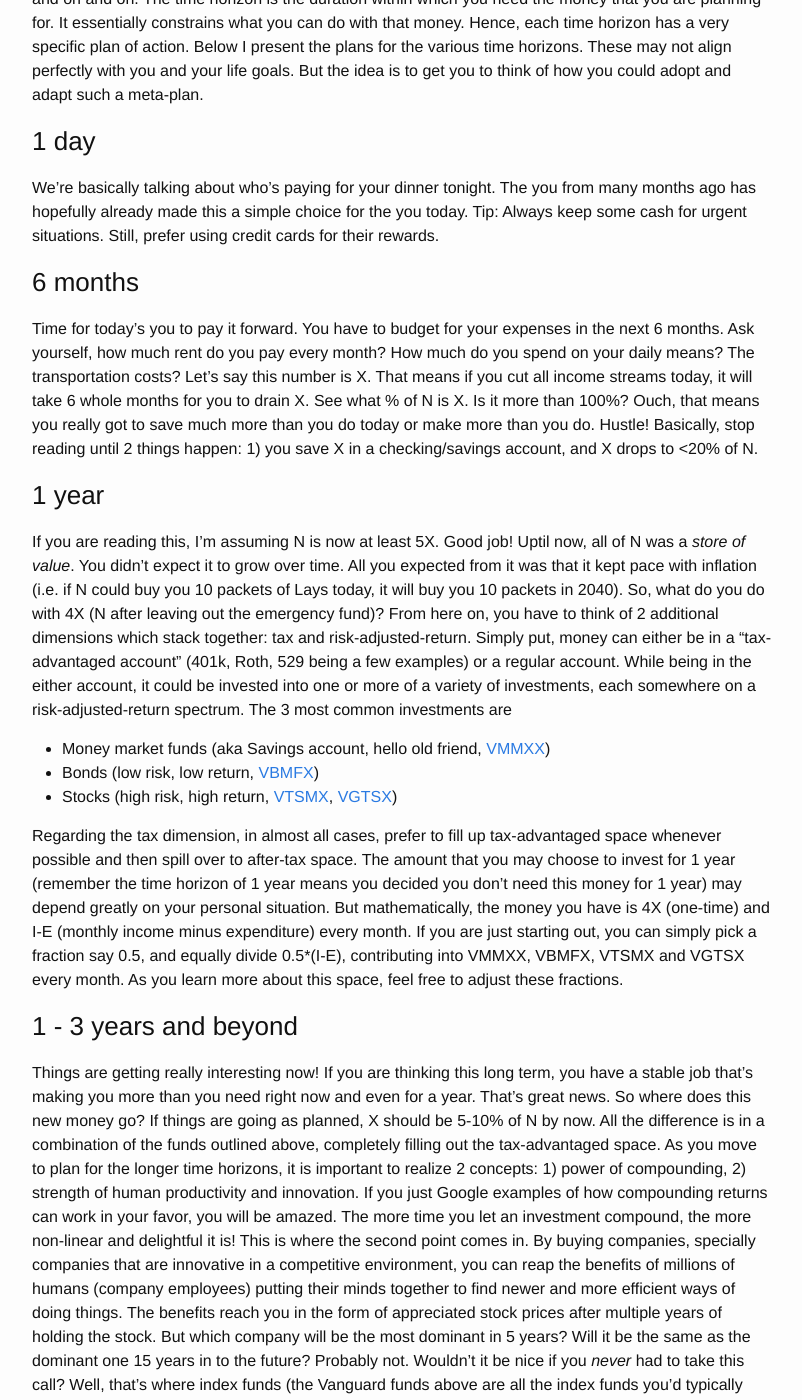
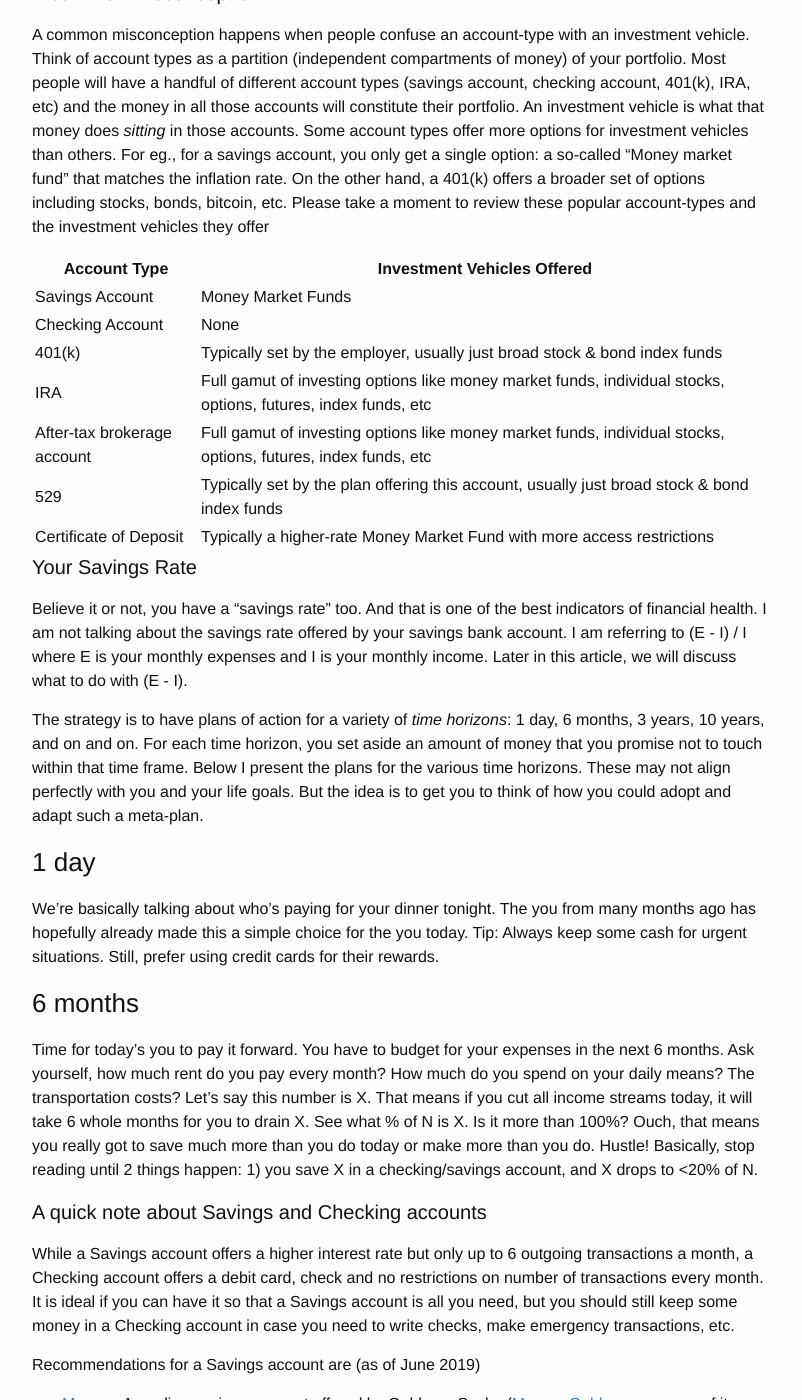
Before and after one commit to xenophene/xenophene.github.io, a Jekyll site: the page built from _posts/2018-01-24-hands-of-financial-planning.markdown, in a window 1280 px wide and 1400 px high, scrolled down 579 px. Shown: the whole window, without its empty margins (238-1040 px from the left). Built offline with Jekyll 4.4.1, drawn with Linux system fonts in a browser that asks for light colours; some of the changed text lies outside the part shown.

Commit message:
modified macro planning

```diff
--- a/_posts/2018-01-24-hands-of-financial-planning.markdown
+++ b/_posts/2018-01-24-hands-of-financial-planning.markdown
@@ -5,9 +5,10 @@ date: 2018-01-24 23:00:00 -0800
 categories: finance
 ---
 
-Human Emotion is a powerful force. The reason it is such a powerful and core element of the human psyche is that it helps us to
-make _decisions_. Not necessarily _good_ or _rational_ decisions, but decisions nonetheless. It helps us get past the forks in the
-road. Our emotions are able to make these decisions for us essentially because they encode and intricately tie together our life experiences,
+**Updated: June 2019**
+
+Human Emotion is a powerful force which, among other things, helps us to _decisions_. Not necessarily _good_ or _rational_ decisions, but decisions nonetheless.
+It helps us get past the forks in the road. Our emotions essentially encode and intricately tie together our life experiences,
 biases, likes and dislikes. Now, emotion can work out brilliantly for some. But, consistenly relying on one's emotions to make decisions can very
 quickly derail into something akin to playing a lottery. Even if you win, you know you can't explain it, let alone repeat the process.
 And one of the last things you want to do is to use all your hard-earned money to buy lottery tickets.
@@ -17,9 +18,30 @@ exceedingly simple by design. It is clearly not the cleverest thing you can do,
 As we go through the strategy, keep in mind, the concept of _net worth_ which we will keep alluding to. It is basically the worth of everything you own.
 We will use N to denote it.
 
-The strategy is to have plans of action for a variety of time horizons. 1 day, 6 months, 3 years, 10 years, and on and on. The time horizon is the duration
-within which you need the money that you are planning for. It essentially constrains what you can do with that money. Hence, each time horizon has
-a very specific plan of action. Below I present the plans for the various time horizons. These may not align perfectly with you and your life goals. But
+#### A common misconception
+A common misconception happens when people confuse an account-type with an investment vehicle. Think of account types as a partition (independent compartments of money) of your portfolio. Most people
+will have a handful of different account types (savings account, checking account, 401(k), IRA, etc) and the money in all those accounts will constitute their portfolio. An investment vehicle is what
+that money does _sitting_ in those accounts. Some account types offer more options for investment vehicles than others. For eg., for a savings account, you only get a single option: a so-called "Money market fund"
+that matches the inflation rate. On the other hand, a 401(k) offers a broader set of options including stocks, bonds, bitcoin, etc.
+Please take a moment to review these popular account-types and the investment vehicles they offer
+
+| Account Type  | Investment Vehicles Offered  |
+|---|---|
+| Savings Account  | Money Market Funds  |
+| Checking Account  | None  |
+| 401(k)  | Typically set by the employer, usually just broad stock & bond index funds  |
+| IRA  | Full gamut of investing options like money market funds, individual stocks, options, futures, index funds, etc  |
+| After-tax brokerage account  | Full gamut of investing options like money market funds, individual stocks, options, futures, index funds, etc  |
+| 529  |  Typically set by the plan offering this account, usually just broad stock & bond index funds |
+| Certificate of Deposit  |  Typically a higher-rate Money Market Fund with more access restrictions |
+
+#### Your Savings Rate
+Believe it or not, you have a "savings rate" too. And that is one of the best indicators of financial health. I am not talking about the savings rate offered by your
+savings bank account. I am referring to (E - I) / I where E is your monthly expenses and I is your monthly income. Later in this article, we will discuss what to do with (E - I).
+
+The strategy is to have plans of action for a variety of *time horizons*: 1 day, 6 months, 3 years, 10 years, and on and on. For each time horizon,
+you set aside an amount of money that you promise not to touch within that time frame.
+Below I present the plans for the various time horizons. These may not align perfectly with you and your life goals. But
 the idea is to get you to think of how you could adopt and adapt such a meta-plan.
 
 ### 1 day
@@ -33,30 +55,55 @@ it will take 6 whole months for you to drain X. See what % of N is X. Is it more
 do today or make more than you do. Hustle! Basically, stop reading until 2 things happen: 1) you save X in a checking/savings account, and X drops to <20%
 of N.
 
+#### A quick note about Savings and Checking accounts
+While a Savings account offers a higher interest rate but only up to 6 outgoing transactions a month, a Checking account offers a debit card, check and no restrictions on number of transactions every month.
+It is ideal if you can have it so that a Savings account is all you need, but you should still keep some money in a Checking account in case you need to write checks, make emergency transactions, etc.
+
+Recommendations for a Savings account are (as of June 2019)
+* [Marcus](https://www.marcus.com/us/en): An online savings account offered by Goldman Sachs ([Marcus Goldman](https://en.wikipedia.org/wiki/Marcus_Goldman) was one of its founders)
+* [Purepoint Financial](https://purepoint.com): An online savings account with slightly more competitive rates
+At all costs, avoid a big name brand's (Chase, Bank of America, etc) savings account as they offer close to 0% when you can get a lot more.
+
+Recommendations for a Checking account are (as of June 2019)
+* Capital One
+* Bank of America
+* Charles Schwab (offers a debit card which can be used on any ATM internationally with no fees)
+
+Refer to [doctorofcredit](https://www.doctorofcredit.com/best-bank-account-bonuses/) for the latest info on sign up bonuses, etc.
+
 ### 1 year
 If you are reading this, I'm assuming N is now at least 5X. Good job! Uptil now, all of N was a _store of value_. You didn't expect
 it to grow over time. All you expected from it was that it kept pace with inflation (i.e. if N could buy you 10 packets of Lays today,
 it will buy you 10 packets in 2040). So, what do you do with 4X (N after leaving out the emergency fund)?
-From here on, you have to think of 2 additional dimensions which stack together: tax and risk-adjusted-return. Simply put, money can either be in a
-"tax-advantaged account" (401k, Roth, 529 being a few examples) or a regular account. While being in the either account, it could be invested into one or more of
-a variety of investments, each somewhere on a risk-adjusted-return spectrum.
-The 3 most common investments are
-* Money market funds (aka Savings account, hello old friend, [VMMXX](https://personal.vanguard.com/us/funds/snapshot?FundId=0030&FundIntExt=INT))
-* Bonds (low risk, low return, [VBMFX](https://personal.vanguard.com/us/FundsSnapshot?FundId=0084&FundIntExt=INT))
-* Stocks (high risk, high return, [VTSMX](https://personal.vanguard.com/us/funds/snapshot?FundId=0085&FundIntExt=INT), [VGTSX](https://personal.vanguard.com/us/funds/snapshot?FundId=0113&FundIntExt=INT))
+From here on, you have to think of 2 additional dimensions: _taxes_ and _risk-adjusted-return_.
+For the tax dimension, you have two choices for account types:
+* "tax-advantaged account" (401k, Roth, 529, etc)
+* after-tax account (brokerage, savings, checking, CD, etc).
+
+For the risk-adjusted-return dimension, the various options for investment vehicles are:
+| Investment Vehicle  | Ticker Symbol  | Short-term risk  | Long-term risk  |
+|---|---|---|---|
+| Money Market Funds  |  [VMMXX](https://investor.vanguard.com/mutual-funds/profile/VMMXX) | Low  | High  |
+| Bonds  |  [VBTLX](https://investor.vanguard.com/mutual-funds/profile/overview/vbtlx) | Medium  | Medium  |
+| US Stocks  |  [VTSAX](https://investor.vanguard.com/mutual-funds/profile/overview/vtsax) | High  | Low  |
+| International Stocks  | [VTIAX](https://investor.vanguard.com/mutual-funds/profile/overview/vtiax)  | High  | Medium  |
+| ("Fancy") Emerging Markets |  [VEMAX](https://investor.vanguard.com/mutual-funds/profile/overview/vemax) | High  | Medium  |
+| ("Fancier") India ETF |  [INDA](https://personal.vanguard.com/us/funds/stocks/snapshot?Ticker=INDA) | High  | Medium  |
+| ("Fanciest") Individual Stocks |  Name-Your-Favorite-Company | ???  | ???  |
+| ("Fanciestest") Bitcoin |  Open a Coinbase account and start | Extremely High  | Extremely Low  |
 
 Regarding the tax dimension, in almost all cases, prefer to fill up tax-advantaged space whenever possible and then spill over to after-tax space.
 The amount that you may choose to invest for 1 year (remember the time horizon of 1 year means you decided you don't need this money for 1 year)
 may depend greatly on your personal situation. But mathematically, the money you have is 4X (one-time) and I-E (monthly income minus expenditure) every month.
-If you are just starting out, you can simply pick a fraction say 0.5, and equally divide 0.5\*(I-E), contributing into VMMXX, VBMFX, VTSMX and VGTSX every month.
+If you are just starting out, you can simply pick a fraction say 0.5, and equally divide 0.5\*(I-E), contributing into VMMXX, VBTLX, VTSAX and VTIAX every month.
 As you learn more about this space, feel free to adjust these fractions.
 
 ### 1 - 3 years and beyond
 Things are getting really interesting now! If you are thinking this long term, you have a stable job that's making you more than you need right now and even
 for a year. That's great news. So where does this new money go? If things are going as planned, X should be 5-10% of N by now. All the difference is in a
 combination of the funds outlined above, completely filling out the tax-advantaged space. As you move to plan for the longer time horizons, it is important to realize
-2 concepts: 1) power of compounding, 2) strength of human productivity and innovation. If you just Google examples of how compounding returns can work in your
-favor, you will be amazed. The more time you let an investment compound, the more non-linear and delightful it is! This is where the second point comes in.
+2 concepts: 1) power of compounding, 2) strength of human productivity and innovation.  The more time you let an investment compound, the more non-linear and delightful it is!
+This is where the second point comes in.
 By buying companies, specially companies that are innovative in a competitive environment, you can reap the benefits of millions of humans (company employees) putting
 their minds together to find newer and more efficient ways of doing things. The benefits reach you in the form of appreciated stock prices after multiple years
 of holding the stock.
@@ -67,10 +114,11 @@ keep buying more and more of US and International stock markets and capture part
 So, to recap the strategy, here are the key points
 1. Find X which is your 6-month expenses.
 2. If X is >20% of N, save, save and save.
-3. Once X is <20% of N, start buying one of 4 Vanguard funds in order of their risk (VMMXX < VBMFX < VTSMX < VGTSX)
+3. Once X is <20% of N, start buying one of 4 Vanguard funds (and onwards as per your risk apetite) in order of their risk (VMMXX < VBTLX < VTSAX < VTIAX < ....)
 4. Depending on your risk profile, put some of the 4X out of N, and a lot of (I - E) every month.
 5. Once X becomes 1-10% of N, you've already become financially savvy enough not to need such a list. But still, shift to riskier investments (still stock though)
 6. X is now ~1% of N, ~5% of N in bonds, 40% of N in US stocks, 40% of N in International stocks, 5% of N in cash/checking accounts, some stock picking for fun, and the rest in Bitcoin (why not?).
 
+I have compiled a list of some of Jack Bogle's sage advice [here](https://www.youtube.com/playlist?list=PLfp5LBGeE9kVSKgTtWRRCdimyxfeaZEk1), these videos are highly recommended!
 There you have it. Note that you can potentially do all of 1-6 today, depending on what X and N is for you. But it's more about the journey and you enjoying it.
 Best wishes!
```
